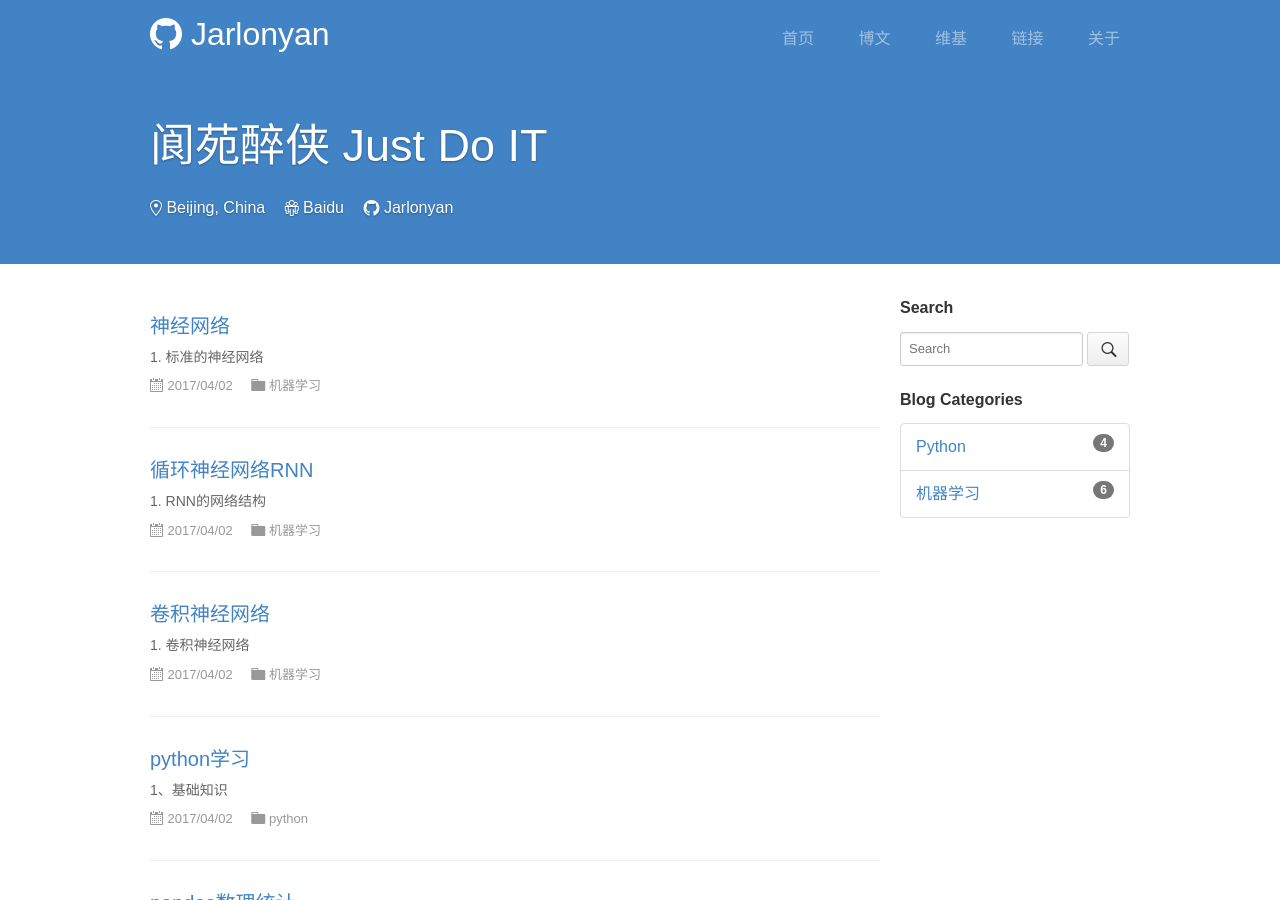
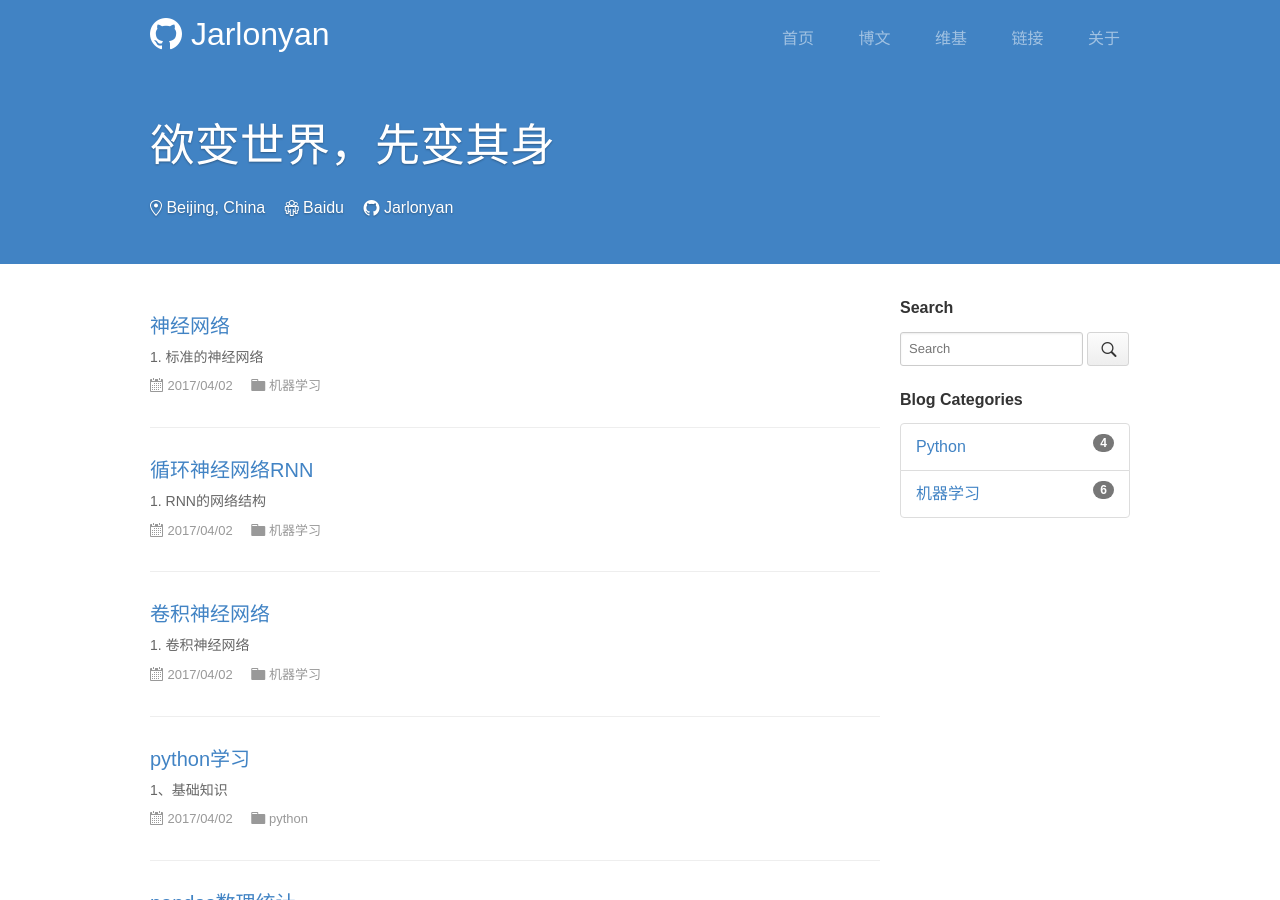
Before and after one commit to Jarlonyan/jarlonyan.github.io, a Jekyll site: the page built from index.html, in a window 1280 px wide and 900 px high. Built offline with Jekyll 4.4.1, drawn with Linux system fonts in a browser that asks for light colours; the list of posts is cut into pages by our own code.

Commit message:
改了说说

```diff
--- a/_config.yml
+++ b/_config.yml
@@ -5,7 +5,7 @@ baseurl:
 url: https://jarlonyan.github.io
 date_format: "ordinal"
 title: Jarlonyan
-subtitle: "阆苑醉侠 Just Do IT"
+subtitle: "欲变世界，先变其身"
 description: "Jarlonyan个人博客"
 keywords: Jarlonyan
 favicon: /favicon.ico
```
